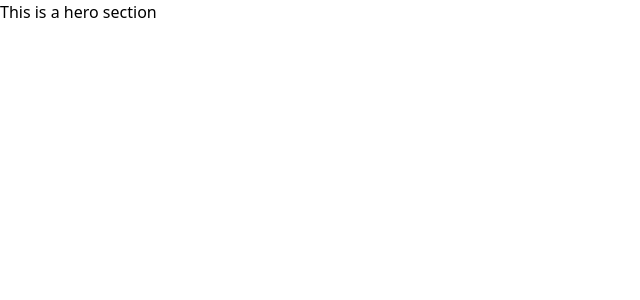
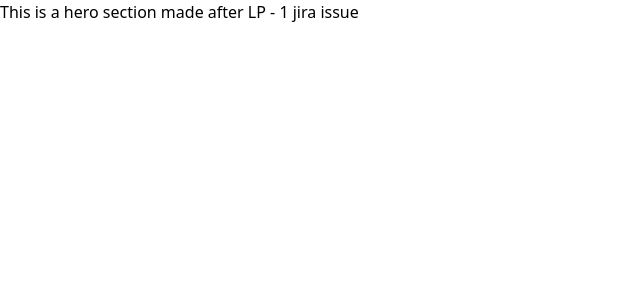
Before and after one commit to unisonlegal/nextjs, a Next.js app: page / in a window 1280 px wide. Shown: the top 300 px of the page, without its empty margins (0-640 px from the left). Built offline with nearby package versions, Linux system fonts and the light colour scheme.

Commit message:
LP-1 issue resolved

```diff
--- a/components/HeroSection.js
+++ b/components/HeroSection.js
@@ -1,8 +1,8 @@
 import React from 'react'
 
 export default function HeroSection() {
-    return (
-        <h1>This is a hero section</h1>
+    return ( <
+        h1 > This is a hero section made after LP - 1 jira issue < /h1>
 
     )
 }
```
